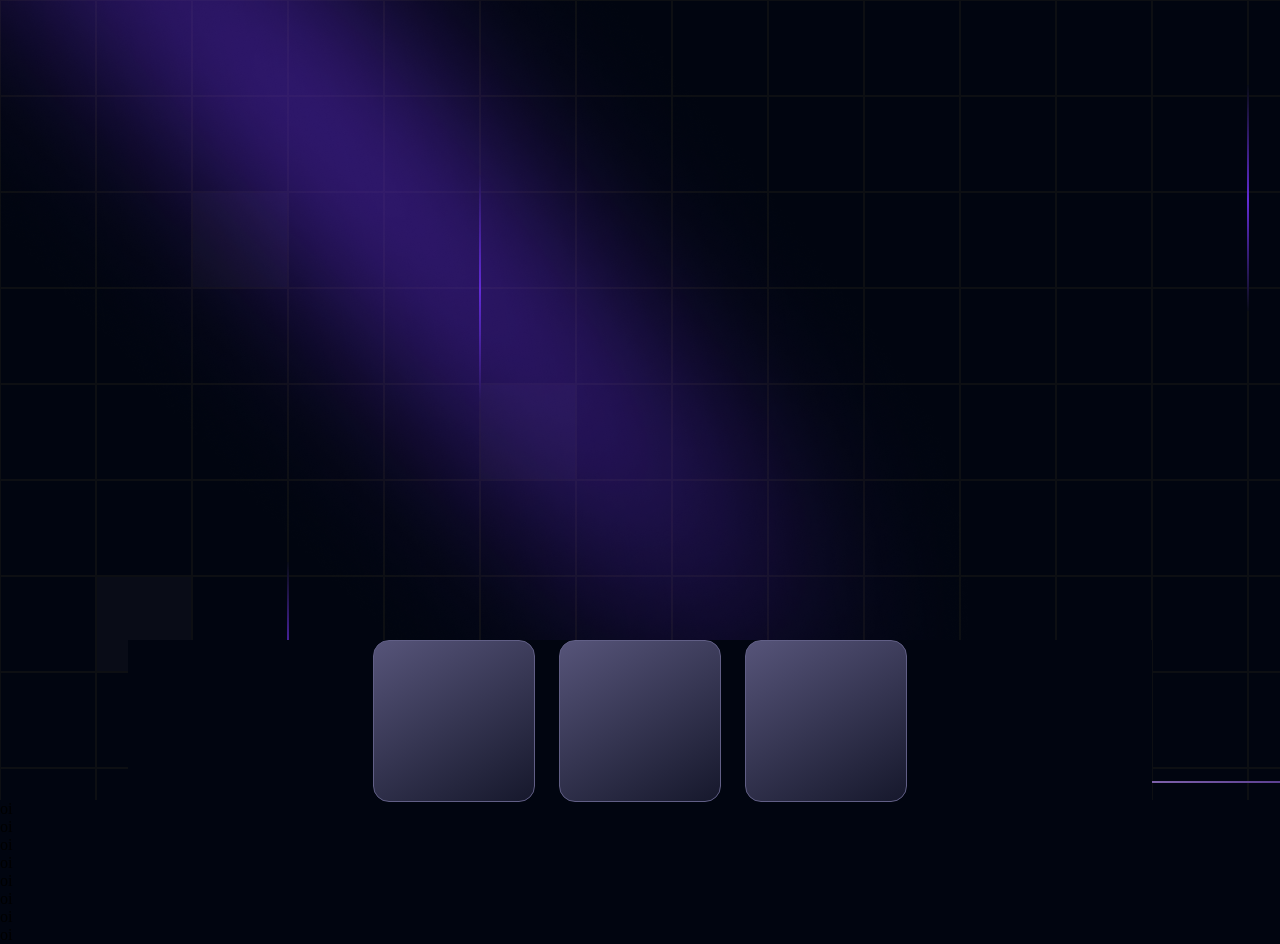
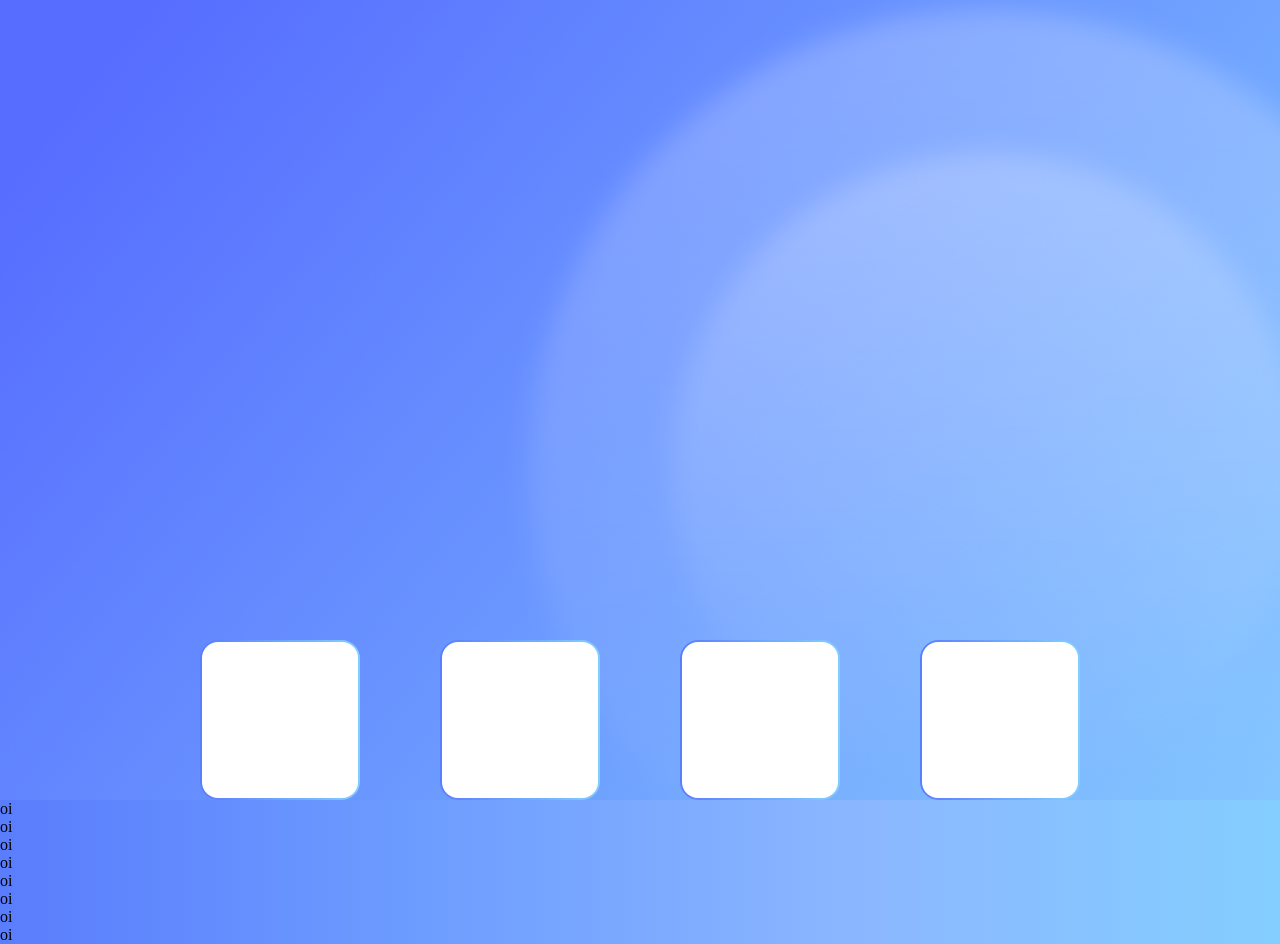
Before and after one commit to PietraCaraccoRuiz/integrador-ecommerce, a plain HTML site: page index.html in a window 1280 px wide. Drawn offline with Linux system fonts and the light colour scheme.

Commit message:
Cards e hover

```diff
--- a/index.html
+++ b/index.html
@@ -10,12 +10,13 @@
     <main>
         <header>
         <section id="carrosel">
-            <article class="card"></article>
-            <article class="card"></article>
-            <article class="card"></article>
+            <article class="card"><div></div></article>
+            <article class="card"><div></div></article>
+            <article class="card"><div></div></article>
+            <article class="card"><div></div></article>
         </section>
         </header>
-        <section>
+        <section class="produtos">
             <p>oi</p>
             <p>oi</p>
             <p>oi</p>
--- a/style.css
+++ b/style.css
@@ -10,20 +10,19 @@ body{
 }
 
 main{
+    width: 100;
+}
+
+header{
+    background-image: url('./img/frame2.png');
     width: 100%;
     height: 100vh;
-    background-color: #010510;
-}
-header{
-    background-image: url('./img/Frame\ 1.png');
-    height: 100vh;
-    width: 100%;
     display: flex;
     position: relative;
 }
 
-section{
-    background-color: #010510;
+.produtos{
+    background: linear-gradient(to right,#5a7dfd, #6D9DFF, #8BB6FF, #84CEFF);
 }
 
 #carrosel{
@@ -33,14 +32,34 @@ section{
     position: absolute;
     top: 80vh;
     display: flex;
-    gap: 3vh;
+    gap: 10vh;
     justify-content: center;
+    background-color: transparent;
 }
 
-.card{
-    background: linear-gradient(150deg, #565479, #16182C);
-    border: 1px solid #615f86;
-    border-radius: 2vh;
+.card {
+    background: linear-gradient(to right,#5a7dfd, #84CEFF);
+    border-radius: 2.3vh;
     width: 20vh;
     height: 20vh;
+    display: flex;
+    justify-content: center;
+    align-items: center;
+    overflow: hidden;
+    transition: clip-path 0.5s ease;
+    clip-path: inset(0 0 0 0);
 }
+
+.card div {
+    background: #ffffff;
+    border-radius: 2vh;
+    width: 19.5vh;
+    height: 19.5vh;
+    transition: 0.1s ease, opacity 0.3s ease;
+    opacity: 1;
+    overflow: hidden;
+}
+
+.card div:hover {
+    opacity: 0;
+}
```
Also changed, not shown: img/background.png (added), img/frame2.png (added), 2 other files.
